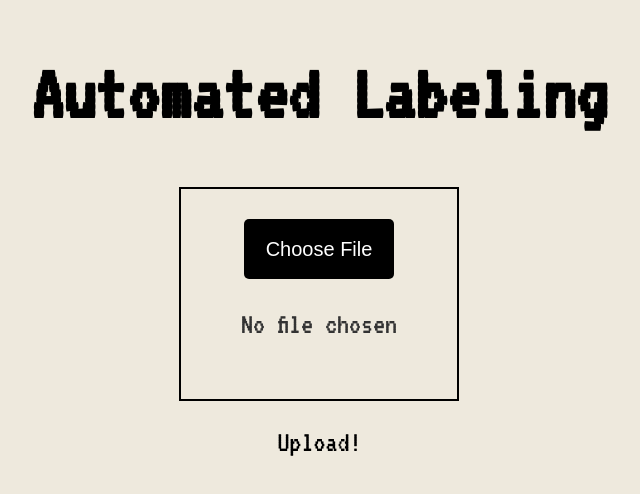
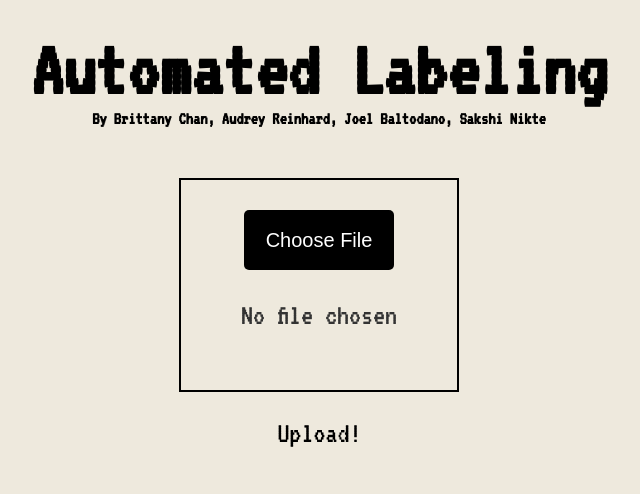
Before and after one commit to brittanyhailee/automated_labeling, a plain HTML site: page index.html in a window 1280 px wide. Shown: the whole page, without its empty margins (321-961 px from the left). Drawn offline with Linux system fonts and the light colour scheme.

Commit message:
Added group member names

```diff
--- a/index.html
+++ b/index.html
@@ -11,6 +11,7 @@
 </head>
 <body>
     <h1>Automated Labeling</h1>
+    <h4>By Brittany Chan, Audrey Reinhard, Joel Baltodano, Sakshi Nikte</h4>
 
     <!-- <textarea id="inputText" rows="4" cols="50"></textarea><br>
     <button onclick="sendText()">Send</button> -->
--- a/styles.css
+++ b/styles.css
@@ -12,8 +12,16 @@ body {
 h1 {
     font-family: "VT323", monospace;
     font-size: 4em;
+    margin: 0;
+    margin-top: 30px;
 }
 
+h4 {
+    margin: 0;
+    margin-bottom: 50px;
+    font-size: 18px;
+    font-family: "VT323", Arial;
+}
 
 .file-upload-wrapper {
     display: inline-block;
```
